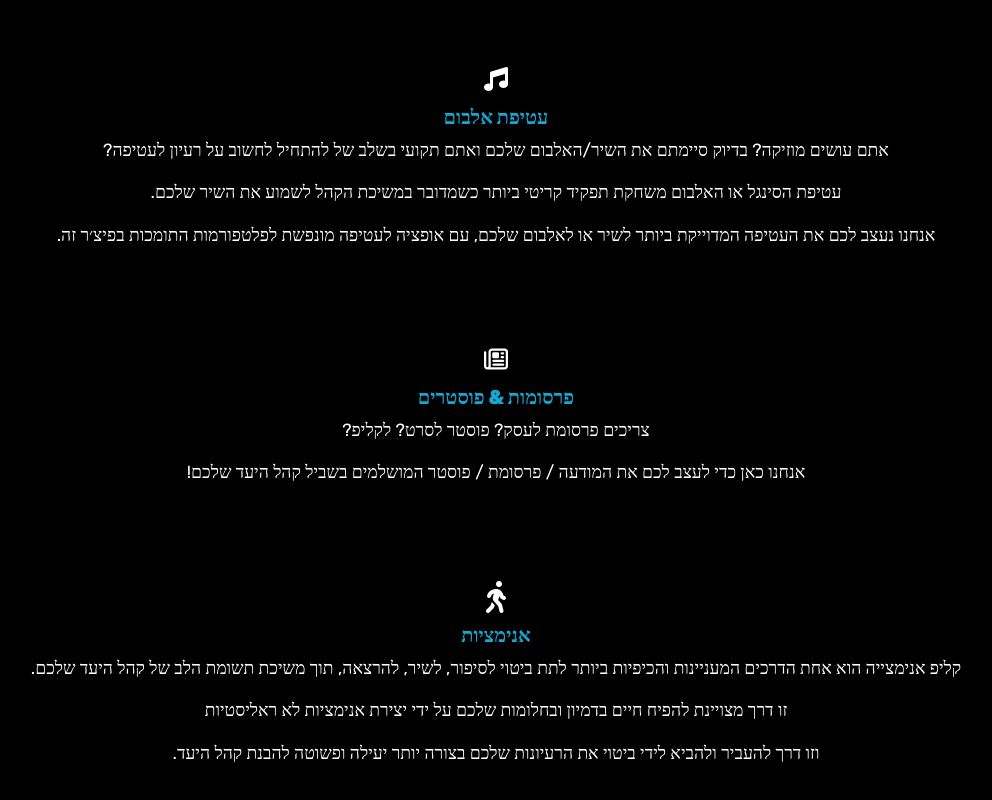
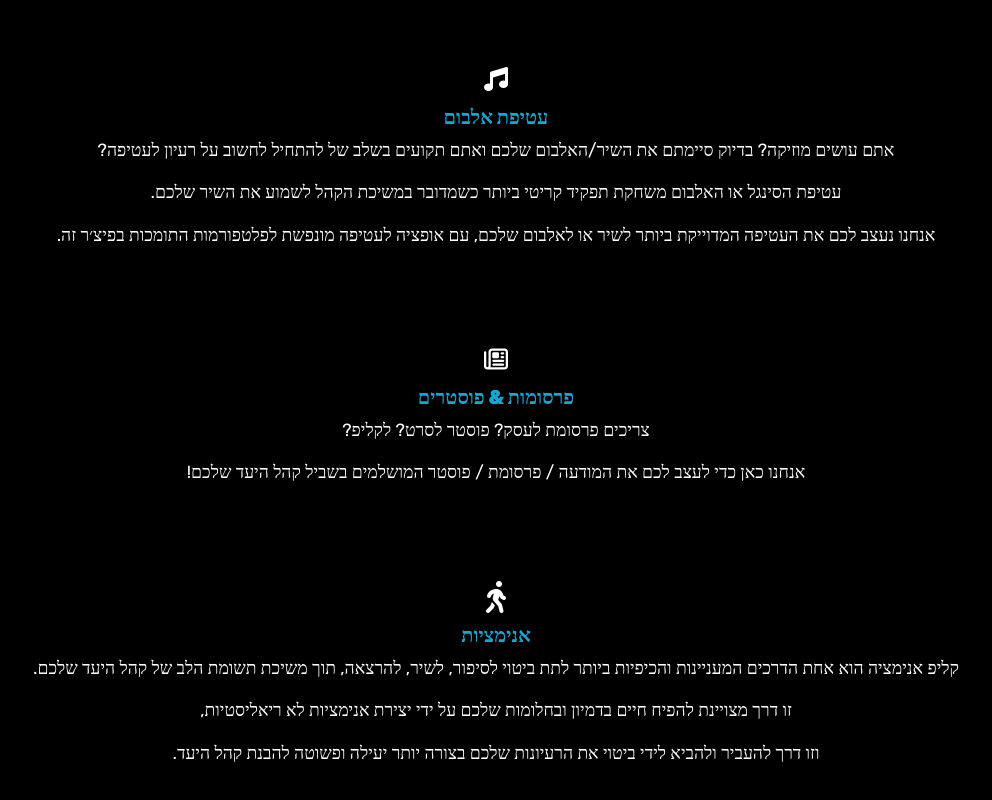
Before and after one commit to ophirbm/bmstudio-Website, a plain HTML site: page index.html in a window 1280 px wide. Shown: the part 2665-3465 px from the top of the page, without its empty margins (144-1136 px from the left). Drawn offline with nearby package versions, Linux system fonts and the light colour scheme; a web font is replaced by a local one.

Commit message:
Typo fixed

```diff
--- a/index.html
+++ b/index.html
@@ -160,7 +160,7 @@ z" />
             <p>מגיל צעיר עסקנו בתחום כתחביב, שבמהלך השנים רק התפתח ונהיה חלק בלתי נפרד מהחיים שלנו.</p>
             <p>לאחר השחרור מהצבא החלטנו לקחת את התחביב צעד אחד קדימה ולפתוח עסק ביחד.</p>
             <p>אנחנו מאמינים בעבודה משותפת ותקשורת תמידית עם הלקוח לכל אורך הדרך.</p>
-            <p>בתחילת מלחמת ״חרבות ברזל״ הסבנו את העסק לעסק התנדבותי בלבד למען פרוייקטים שקמו לאור המצב;</p>
+            <p>בתחילת מלחמת ״חרבות ברזל״ הסבנו את העסק למשך מספר חודשים לעסק התנדבותי בלבד למען פרוייקטים שקמו לאור המצב;</p>
             <p>להעלאת מודעות, להנצחת חללים, ולעסקים שנפגעו בעקבות המלחמה.</p>
             <p>אנחנו עובדים עם מגוון רחב מאוד של לקוחות:</p>
             <p>זמרים ומוזיקאים, שחקנים, צלמים, עסקים קטנים, בתי ספר, ואפילו עם מספר יחידות בצבא.</p>
@@ -204,7 +204,7 @@ z" />
                 <i class="fa-solid fa-music fa-xl" style="color: #ffffff;"></i>
                 <!-- <img class="productImg" src="Images/branding-logo-design.png" alt=""> -->
                 <h3>עטיפת אלבום</h3>
-                <p>אתם עושים מוזיקה? בדיוק סיימתם את השיר/האלבום שלכם ואתם תקועי בשלב של להתחיל לחשוב על רעיון לעטיפה?
+                <p>אתם עושים מוזיקה? בדיוק סיימתם את השיר/האלבום שלכם ואתם תקועים בשלב של להתחיל לחשוב על רעיון לעטיפה?
                 </p>
                 <p>עטיפת הסינגל או האלבום משחקת תפקיד קריטי ביותר כשמדובר במשיכת הקהל לשמוע את השיר שלכם.</p>
                 <p>אנחנו נעצב לכם את העטיפה המדוייקת ביותר לשיר או לאלבום שלכם, עם אופציה לעטיפה מונפשת לפלטפורמות
@@ -221,10 +221,10 @@ z" />
                 <i class="fa-solid fa-person-walking fa-2xl" style="color: #ffffff;"></i>
                 <!-- <img class="productImg" src="Images/video roll animation.gif" alt=""> -->
                 <h3>אנימציות</h3>
-                <p>קליפ אנימצייה הוא אחת הדרכים המעניינות והכיפיות ביותר לתת ביטוי לסיפור, לשיר, להרצאה, תוך משיכת תשומת
+                <p>קליפ אנימציה הוא אחת הדרכים המעניינות והכיפיות ביותר לתת ביטוי לסיפור, לשיר, להרצאה, תוך משיכת תשומת
                     הלב
                     של קהל היעד שלכם.</p>
-                <p>זו דרך מצויינת להפיח חיים בדמיון ובחלומות שלכם על ידי יצירת אנימציות לא ראליסטיות</p>
+                <p>זו דרך מצויינת להפיח חיים בדמיון ובחלומות שלכם על ידי יצירת אנימציות לא ריאליסטיות,</p>
                 <p>וזו דרך להעביר ולהביא לידי ביטוי את הרעיונות שלכם בצורה יותר יעילה ופשוטה להבנת קהל היעד.</p>
             </div>
         </div>
```
